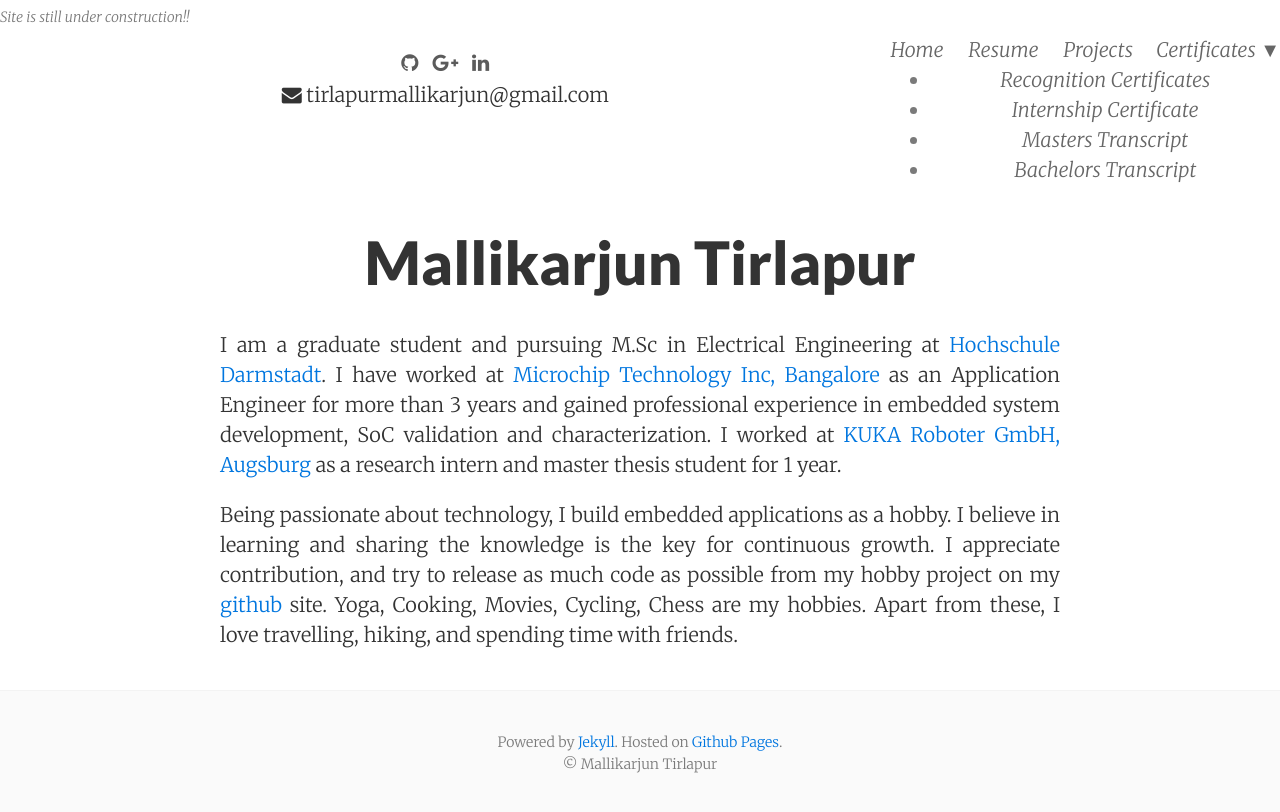
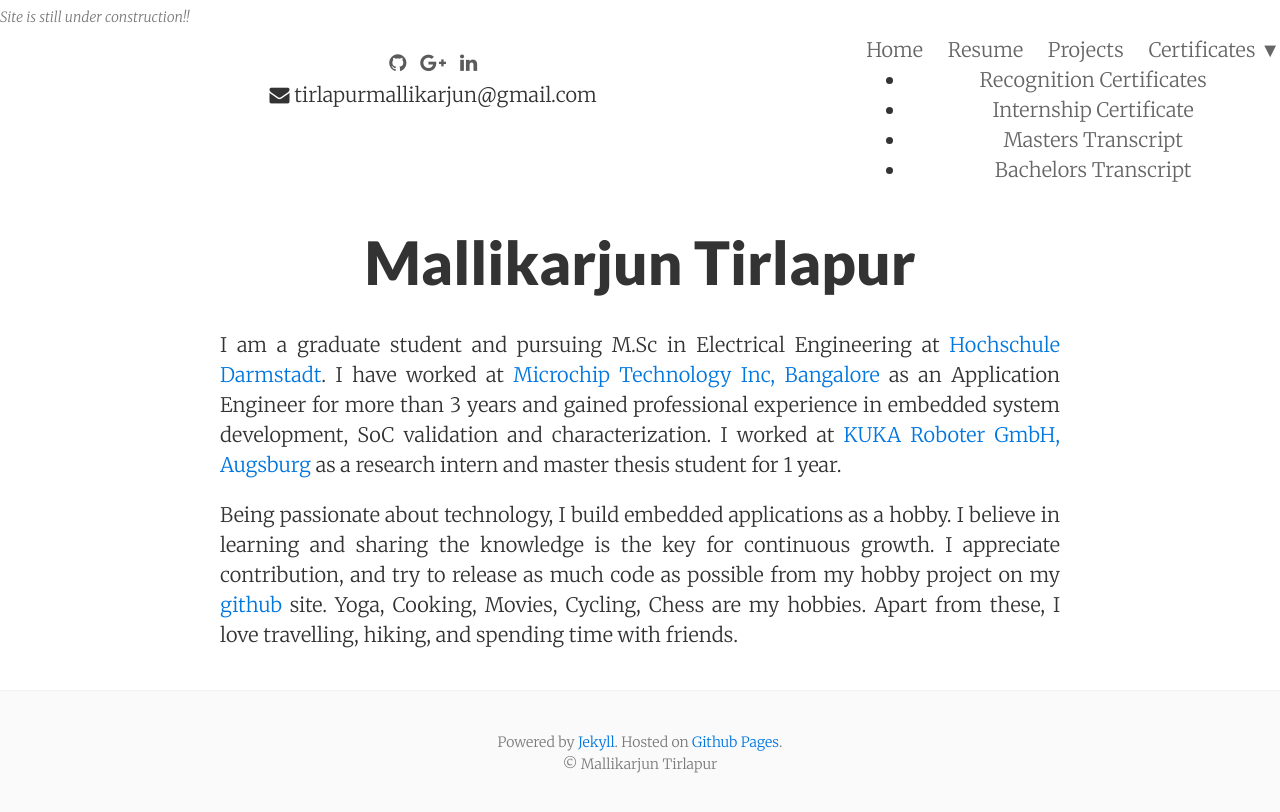
Before and after one commit to MallikarjunTirlapur/MallikarjunTirlapur.github.io, a Jekyll site: the page built from index.html, in a window 1280 px wide. Shown: the top 812 px of the page. Built offline with Jekyll 4.4.1, drawn with Linux system fonts in a browser that asks for light colours; nearby versions of some CDN libraries.

Commit message:
Update header.html

```diff
--- a/_includes/header.html
+++ b/_includes/header.html
@@ -4,7 +4,7 @@
   <div class="wrapper">
 
     <nav class="site-nav">
-    	<span class="post-meta small">
+
         <a href="https://mallikarjuntirlapur.github.io/">Home </a>
         <a href="https://mallikarjuntirlapur.github.io/assets/Tirlapur_Mallikarjun_CV.pdf">Resume </a>
         <a href="https://mallikarjuntirlapur.github.io/projects/">Projects</a>
@@ -19,7 +19,7 @@
             <li><a href="https://mallikarjuntirlapur.github.io/assets/bachelors_transcript.pdf">Bachelors Transcript</a></li>
         </ul>
 
-</span>
+
 
 
 
```
